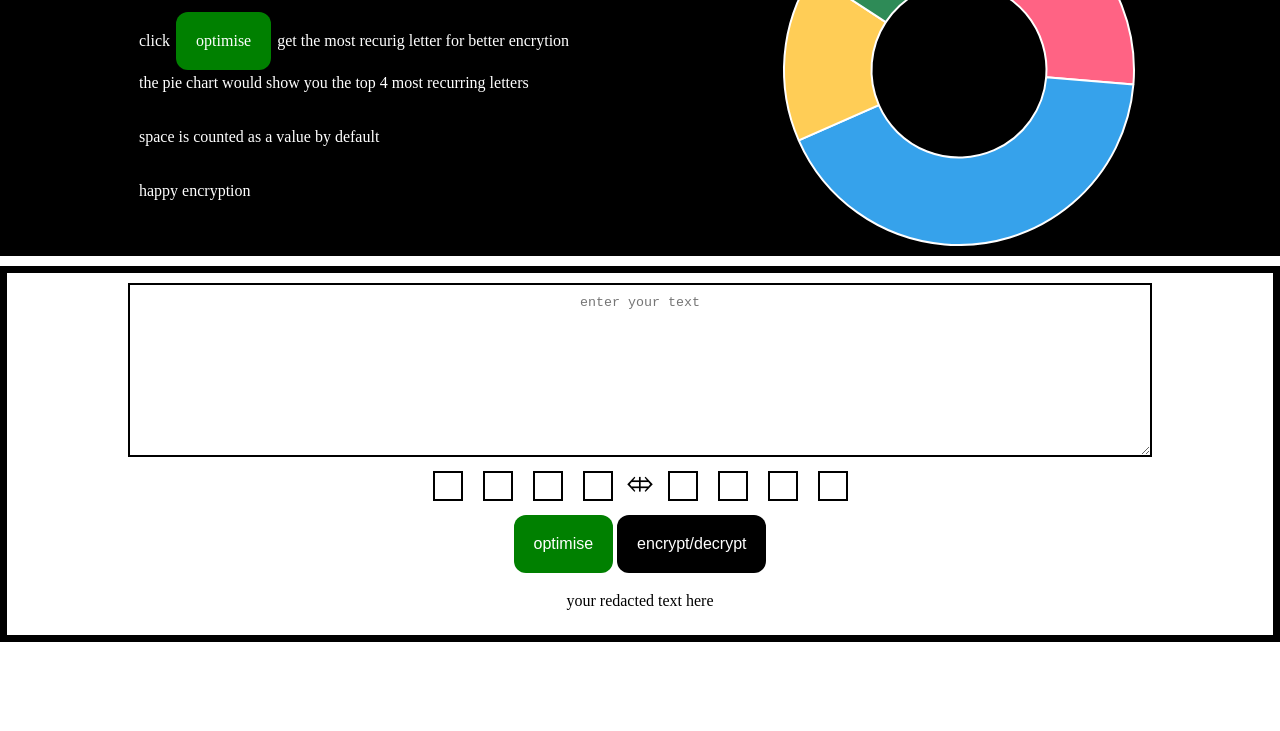
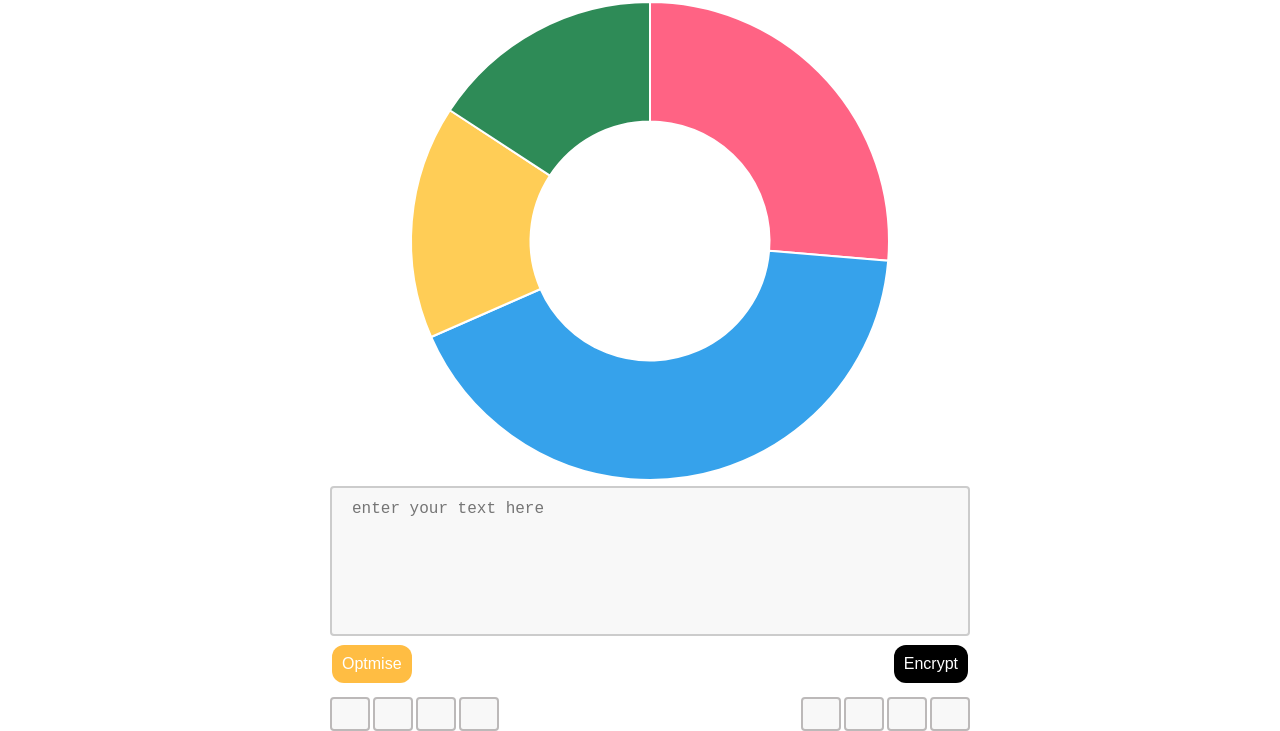
Before and after one commit to Eberechi-uche/redacter, a plain HTML site: page index.html in a window 1280 px wide. Shown: the part 148-879 px from the top of the page. Before the commit the page ends 810 px from the top, so only its background shows below. Drawn offline with nearby package versions, Linux system fonts and the light colour scheme.

Commit message:
improve layout

```diff
--- a/index.html
+++ b/index.html
@@ -1,47 +1,65 @@
 <!DOCTYPE html>
 <html lang="en">
   <head>
-    <meta charset="UTF-8">
-    <meta http-equiv="X-UA-Compatible" content="IE=edge">
-    <meta name="viewport" content="width=device-width, initial-scale=1.0">
+    <meta charset="UTF-8" />
+    <meta http-equiv="X-UA-Compatible" content="IE=edge" />
+    <meta name="viewport" content="width=device-width, initial-scale=1.0" />
     <script src="https://cdnjs.cloudflare.com/ajax/libs/Chart.js/3.9.1/chart.min.js"></script>
 
-    <link rel="stylesheet" href="/styles.css">
-    <title>Document</title>
+    <link rel="stylesheet" href="/styles.css" />
+    <link rel="preconnect" href="https://fonts.googleapis.com" />
+    <link rel="preconnect" href="https://fonts.gstatic.com" crossorigin />
+    <link
+      href="https://fonts.googleapis.com/css2?family=Abril+Fatface&display=swap"
+      rel="stylesheet"
+    />
+    <title>redacter</title>
   </head>
   <body>
-    <header class="heading-container">
-        <div class="text">
-            <p class="large">redacter</p>
-            <p> click  <span class="btn green"> optimise</span> get the most recurig letter for better encrytion
-                the pie chart would show you the top 4 most recurring letters
+    <header>
+      <h1>REDacter</h1>
+      <div>
+        <p>
+          click on optimise to see a chart of most reccuring letter to help you
+          optimise the encription, the chart take into account spaces. enter the
+          text you want to encrypt by the left and the text or symbol you want
+          to have it swapped width
         </p>
-            <P>space is counted as a value by default</P>
-            <p>happy encryption</p>
-
       </div>
+    </header>
+    <section>
       <div class="canva-container">
         <canvas id="myChart"></canvas>
       </div>
-    </header>
+    </section>
+
     <main class="main-container">
-        <div class="main-item">
-            <div>
-                <textarea name="" id="wordInput" cols="30" rows="10" placeholder="enter your text"></textarea>
-
+      <form>
+        <textarea
+          class="input-area"
+          placeholder="enter your text here"
+          id="wordInput"
+        ></textarea>
+      </form>
+      <div class="fl wd100 spBtw">
+        <button class="btn btn-orange" onclick="optimise()">Optmise</button
+        ><button class="btn btn-red" onclick="encrypt()">Encrypt</button>
       </div>
-            <div>
-                <form class="short">
-                    <input id="input1" type="text" maxlength="1"><input id="input2" type="text" maxlength="1"><input id="input3" type="text" maxlength="1"><input id="input4" type="text" maxlength="1">
-                    <span class="arrow"> &#10500</span>
-                    <input id="input5" type="text" maxlength="1"><input id="input6" type="text" maxlength="1"><input id="input7" type="text" maxlength="1"><input id="input8" type="text" maxlength="1">
+      <div class="fl wd100 spBtw">
+        <form>
+          <input type="text" maxlength="1" id="1" />
+          <input type="text" maxlength="1" id="2" />
+          <input type="text" maxlength="1" id="3" />
+          <input type="text" maxlength="1" id="4" />
         </form>
-                <button onclick="optimise()" class="btn green">optimise</button><button class="btn" onclick="encrypt()"> encrypt/decrypt</button>
+        <form>
+          <input maxlength="1" id="5" type="text" />
+          <input maxlength="1" id="6" type="text" />
+          <input maxlength="1" id="7" type="text" />
+          <input maxlength="1" id="8" type="text" />
+        </form>
       </div>
-            <div class="output-container">
-                <p id="output"> your redacted text here</p>
-            </div>
-        </div>
+      <div id="output"></div>
     </main>
     <script src="/index.js"></script>
     <script src="./animateText.js"></script>
--- a/index.js
+++ b/index.js
@@ -1,135 +1,128 @@
-const ctx = document.getElementById('myChart').getContext('2d');
-Chart.defaults.backgroundColor = '#9BD0F5';
-Chart.defaults.borderColor = '#36A2EB';
-Chart.defaults.color = '#fff';
-let inputValueOne = document.getElementById('input1')
-let inputValueTwo = document.getElementById('input2')
-let inputValueThree = document.getElementById('input3')
-let inputValueFour = document.getElementById('input4')
-let inputValueFive = document.getElementById('input5')
-let inputValueSix = document.getElementById('input6')
-let inputValueSeven = document.getElementById('input7')
-let inputValueEight = document.getElementById('input8')
-let outputValue = document.getElementById('output')
+const ctx = document.getElementById("myChart").getContext("2d");
+Chart.defaults.backgroundColor = "#9BD0F5";
+Chart.defaults.borderColor = "#36A2EB";
+Chart.defaults.color = "#a3a2a2";
+let inputValueOne = document.getElementById("1");
+let inputValueTwo = document.getElementById("2");
+let inputValueThree = document.getElementById("3");
+let inputValueFour = document.getElementById("4");
+let inputValueFive = document.getElementById("5");
+let inputValueSix = document.getElementById("6");
+let inputValueSeven = document.getElementById("7");
+let inputValueEight = document.getElementById("8");
+let outputValue = document.getElementById("output");
 
+let words = "redacter experience true encryption ";
 
-
-
-
-let words  = 'redacter experience true encryption '
-
-function countChar(input){
-    const arrFromInput = Array.from(input.toLowerCase())
-    const charCount ={};
+function countChar(input) {
+  const arrFromInput = Array.from(input.toLowerCase());
+  const charCount = {};
   const charValue = [];
   const sortedChar = [];
   const sortedCharValue = [];
   // here we get the frequency of letters
-    for(char of arrFromInput){
-        charCount[char] = (charCount[char] ||  0) + 1;
+  for (char of arrFromInput) {
+    charCount[char] = (charCount[char] || 0) + 1;
   }
 
   // we push the value from the object keys, this would assist in sorting
   // it in an accending order
-    for(char in charCount){
-        charValue.push(charCount[char])
+  for (char in charCount) {
+    charValue.push(charCount[char]);
   }
   //  sort the charValue array we made from the object and
   // slice it from the last 4 items, since its sorted in accending order
   // it means we would have the most occuring letters at end of the array
-    let chars = charValue.sort((a,b) =>a - b).splice(charValue.length - 4)
+  let chars = charValue.sort((a, b) => a - b).splice(charValue.length - 4);
 
   // to get the letter with the sorted numbers i iterate throught the object and compare
   // it's value with the slice array and we push both the letter and the char value to two different
   // predefined arrays, charvalue, and sortedcharvalue;
   // this would give a uniform array. with the letter and number on the same index position
-    for(char in charCount){
-        if(sortedCharValue.length === 4 && sortedChar.length === 4){
+  for (char in charCount) {
+    if (sortedCharValue.length === 4 && sortedChar.length === 4) {
       break;
-        }else if(charCount[char] === chars[0] ){
-            sortedCharValue.push(chars[0])
-            sortedChar.push(char.toUpperCase())
-        }else if(charCount[char] === chars[1]){
-            sortedCharValue.push(chars[1])
-            sortedChar.push(char.toUpperCase())
-        }else if(charCount[char] === chars[2]){
-            sortedCharValue.push(chars[2])
-            sortedChar.push(char.toUpperCase())
-        }else if(charCount[char] === chars[3]){
-            sortedCharValue.push(chars[3])
-            sortedChar.push(char.toUpperCase())
+    } else if (charCount[char] === chars[0]) {
+      sortedCharValue.push(chars[0]);
+      sortedChar.push(char.toUpperCase());
+    } else if (charCount[char] === chars[1]) {
+      sortedCharValue.push(chars[1]);
+      sortedChar.push(char.toUpperCase());
+    } else if (charCount[char] === chars[2]) {
+      sortedCharValue.push(chars[2]);
+      sortedChar.push(char.toUpperCase());
+    } else if (charCount[char] === chars[3]) {
+      sortedCharValue.push(chars[3]);
+      sortedChar.push(char.toUpperCase());
     }
   }
   // i return the two array in as and array so it can be destructered and
   // used outside the function.
-    return [sortedChar, sortedCharValue]
+  return [sortedChar, sortedCharValue];
 }
 
-let [sortedChar, sortedCharValue] = countChar(words)
+let [sortedChar, sortedCharValue] = countChar(words);
 
 // create chart
 
 const data = {
   labels: [...sortedChar],
-    datasets: [{
-      label: 'Optimised Redacter',
+  datasets: [
+    {
+      label: "Optimised Redacter",
       data: sortedCharValue,
       backgroundColor: [
-        'rgb(255, 99, 132)',
-        'rgb(54, 162, 235)',
-        'rgb(255, 205, 86)',
-        'rgb(46, 139,  87)'
+        "rgb(255, 99, 132)",
+        "rgb(54, 162, 235)",
+        "rgb(255, 205, 86)",
+        "rgb(46, 139,  87)",
       ],
-      hoverOffset: 4
-    }]
+      hoverOffset: 4,
+    },
+  ],
 };
 
 const myChart = new Chart(ctx, {
-    type: 'doughnut',
-    data: data
-})
-
+  type: "doughnut",
+  data: data,
+});
 
 // getting input value
-function optimise(){
-    let charInput = document.getElementById('wordInput').value;
+function optimise() {
+  let charInput = document.getElementById("wordInput").value;
   words = charInput;
-    [sortedChar, sortedCharValue] = countChar(words)
+  [sortedChar, sortedCharValue] = countChar(words);
   data.labels = [...sortedChar];
-    data.datasets[0].data = sortedCharValue
-    myChart.update()
+  data.datasets[0].data = sortedCharValue;
+  myChart.update();
+}
+function encrypt() {
+  inputValueOne = document.getElementById("1").value.toLowerCase();
+  inputValueTwo = document.getElementById("2").value.toLowerCase();
+  inputValueThree = document.getElementById("3").value.toLowerCase();
+  inputValueFour = document.getElementById("4").value.toLowerCase();
+  inputValueFive = document.getElementById("5").value.toLowerCase();
+  inputValueSix = document.getElementById("6").value.toLowerCase();
+  inputValueSeven = document.getElementById("7").value.toLowerCase();
+  inputValueEight = document.getElementById("8").value.toLowerCase();
 
+  let charInput = document.getElementById("wordInput");
+  words = charInput.value;
+  let arrFromWords = [...words];
+  let encrypted = [];
+  arrFromWords.forEach((value) => {
+    if (value === inputValueOne) {
+      encrypted.push(inputValueFive);
+    } else if (value === inputValueTwo) {
+      encrypted.push(inputValueSix);
+    } else if (value === inputValueThree) {
+      encrypted.push(inputValueSeven);
+    } else if (value === inputValueFour) {
+      encrypted.push(inputValueEight);
+    } else {
+      encrypted.push(value);
     }
-function encrypt(){
-    inputValueOne = document.getElementById('input1').value.toLowerCase();
-    inputValueTwo = document.getElementById('input2').value.toLowerCase();
-    inputValueThree = document.getElementById('input3').value.toLowerCase();
-    inputValueFour = document.getElementById('input4').value.toLowerCase();
-    inputValueFive = document.getElementById('input5').value.toLowerCase();
-    inputValueSix = document.getElementById('input6').value.toLowerCase();
-    inputValueSeven = document.getElementById('input7').value.toLowerCase();
-    inputValueEight = document.getElementById('input8').value.toLowerCase();
-    console.log(inputValueEight)
-
-    let charInput = document.getElementById('wordInput');
-    words = charInput.value;
-    let arrFromWords = [...words]
-    let encrypted = []
-    arrFromWords.forEach((value)=>{
-        if(value === inputValueOne ){
-            encrypted.push(inputValueFive)
-        }else if(value === inputValueTwo){
-            encrypted.push(inputValueSix)
-        }else if(value === inputValueThree){
-            encrypted.push(inputValueSeven)
-        }else if(value === inputValueFour){
-            encrypted.push(inputValueEight);
-        }else{
-            encrypted.push(value)
+  });
+  let stringed = encrypted.join("");
+  outputValue.innerHTML = stringed;
 }
-
-    })
-    let stringed = encrypted.join('')
-    outputValue.innerHTML = stringed
-
-   }
--- a/styles.css
+++ b/styles.css
@@ -1,97 +1,81 @@
-*{
-    margin: 0;
-    box-sizing:border-box;
-
+* {
+  margin: 0;
+  box-sizing: border-box;
+}
+body {
+  width: 100vw;
+  height: 100vh;
+  display: grid;
+  place-items: center;
+  font-family: "Abril Fatface", cursive;
+  padding: 20px;
+  margin: 10px;
+  margin-bottom: 20px;
+}
+p {
+  color: #a3a2a2;
 }
 
-.heading-container{
-    color: #fff;
-    padding: 10px;
-    display: flex;
-    flex-direction: row;
-    justify-content: space-around;
-   background-color: black;
-   margin-bottom: 10px;
+/* button */
+.btn {
+  background-color: #000;
+  border: none;
+  color: white;
+  padding: 10px;
+  text-align: center;
+  text-decoration: none;
+  display: inline-block;
+  font-size: 16px;
+  margin: 4px 2px;
+  cursor: pointer;
+  border-radius: 12px;
 }
-.text{
-    display: grid;
-    max-width: 400px;
-    max-height: 500px;
-    overflow-wrap: break-word;
-    padding:10px;
-
+.btn-orange {
+  background-color: rgba(255, 166, 0, 0.739);
 }
-.text .large{
-    font-size: 7rem;
-    line-height: 100px;
-    letter-spacing: 10px;
+.btn-danger {
+  background-color: red;
 }
-.canva-container{
-    height:auto;
-    width:30vw;
-    border-radius: 10%;
+.canva-container {
+  width: 40vw;
+  height: auto;
+  margin-bottom: 5px;
 }
-/* forms */
-
-#wordInput{
-    border: 2px solid black;
-    min-width: 80vw;
-    text-align: center;
-    padding:10px;
+input {
+  max-width: 40px;
 }
-.short input{
-    max-width: 30px;
-    height: 30px;
-    margin: 10px 10px;
-    text-align: center;
-    font-size: large;
+.input-area {
+  width: 100%;
+  height: 150px;
+  padding: 12px 20px;
+  box-sizing: border-box;
+  border: 2px solid #ccc;
+  border-radius: 4px;
+  background-color: #f8f8f8;
+  font-size: 16px;
+  resize: none;
 }
-input{
-    border:2px solid black;
+input {
+  box-sizing: border-box;
+  border: 2px solid rgb(188, 185, 185);
+  border-radius: 4px;
+  background-color: #f8f8f8;
+  font-size: 16px;
+  color: #000;
+  font-size: x-large;
+  margin-top: 10px;
 }
-.arrow{
-    color:black;
-    font-size: 30px;
+.fl {
+  display: flex;
 }
-/* main-container */
-.main-container{
-    padding: 10px;
-    text-align: center;
-    color:black;
-    width: 100vw;
-    height: auto;
-    border: 7px solid black;
-    margin-bottom: 20px;
+.wd100 {
+  width: 50vw;
 }
-.output-container{
-    word-wrap: break-word;
+.spBtw {
+  justify-content: space-between;
 }
-#output{
-    letter-spacing: normal;
-    padding: 15px;
+#output {
+  max-width: 60vw;
+  height: fit-content;
+  word-wrap: break-word;
 }
-
-
-
-
-
-
-  /* button */
-  .btn{
-    background-color: #000;
-    border: none;
-    color: white;
-    padding: 20px;
-    text-align: center;
-    text-decoration: none;
-    display: inline-block;
-    font-size: 16px;
-    margin: 4px 2px;
-    cursor: pointer;
-    border-radius: 12px;
-  }
-  .green{
-    background-color: green;
-  }
-
-  /* Animate text */
```
Also changed, not shown: README.md. Lines whose indentation alone changed are shown as unchanged.
